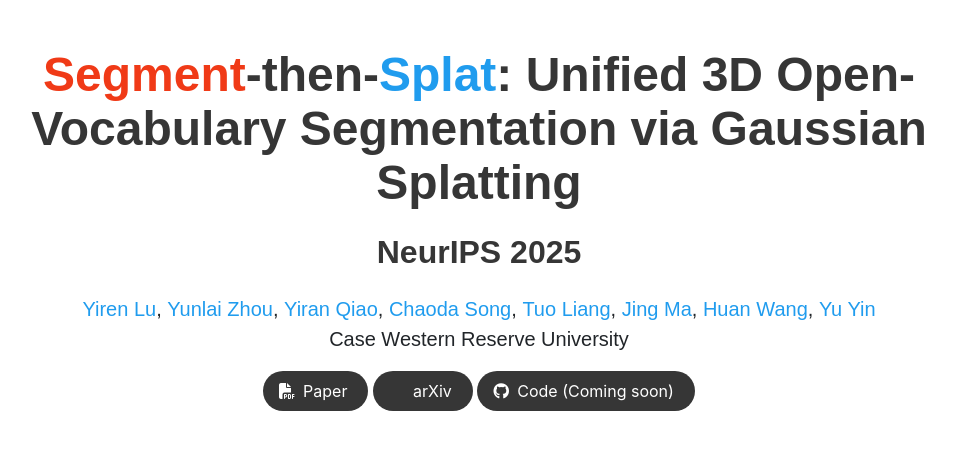
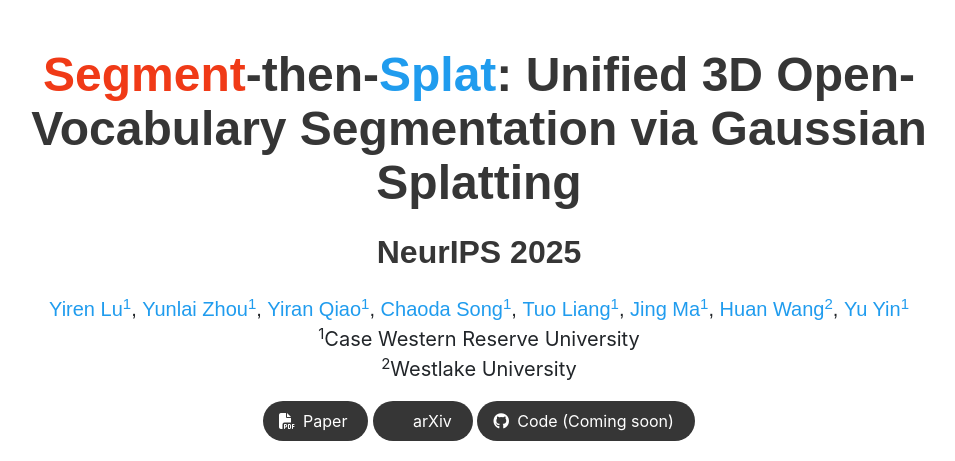
Before and after one commit to vulab-AI/Segment-then-Splat, a plain HTML site: page index.html in a window 1280 px wide. Shown: the top 461 px of the page, without its empty margins (161-1116 px from the left). Drawn offline with nearby package versions, Linux system fonts and the light colour scheme; a script that the page names is missing; some icons are missing; a web font is replaced by a local one.

Commit message:
add westlake univeristy
Updated author names and affiliations with superscripts for contributions.

```diff
--- a/index.html
+++ b/index.html
@@ -39,31 +39,36 @@
             <h1 class="title is-1 publication-title"><font color="#f03a17">Segment</font>-then-<font color="#209cee">Splat</font>: Unified 3D Open-Vocabulary Segmentation via Gaussian Splatting</h1>
             <h1 class="title is-3 publication-title">NeurIPS 2025</h1>
             <div class="is-size-5 publication-authors">
-              <!-- Paper authors -->
               <span class="author-block">
-                <a href="https://yiren-lu.com/" target="_blank">Yiren Lu</a>,</span>
+                <a href="https://yiren-lu.com/" target="_blank">Yiren Lu<sup>1</sup></a>,
+              </span>
               <span class="author-block">
-                  <a href="https://github.com/Allen-Zhou729" target="_blank">Yunlai Zhou</a>,</span>
+                <a href="https://github.com/Allen-Zhou729" target="_blank">Yunlai Zhou<sup>1</sup></a>,
+              </span>
               <span class="author-block">
-                  <a href="https://scholar.google.com/citations?user=XdvVFb0AAAAJ&hl=en" target="_blank">Yiran Qiao</a>,</span>
+                <a href="https://scholar.google.com/citations?user=XdvVFb0AAAAJ&hl=en" target="_blank">Yiran Qiao<sup>1</sup></a>,
+              </span>
               <span class="author-block">
-                  <a href="https://ieeexplore.ieee.org/author/37088982175" target="_blank">Chaoda Song</a>,</span>
+                <a href="https://ieeexplore.ieee.org/author/37088982175" target="_blank">Chaoda Song<sup>1</sup></a>,
+              </span>
               <span class="author-block">
-                  <a href="https://scholar.google.com/citations?user=YBKC-AoAAAAJ&hl=en" target="_blank">Tuo Liang</a>,</span>
+                <a href="https://scholar.google.com/citations?user=YBKC-AoAAAAJ&hl=en" target="_blank">Tuo Liang<sup>1</sup></a>,
+              </span>
               <span class="author-block">
-                  <a href="https://jma712.github.io/" target="_blank">Jing Ma</a>,</span>
+                <a href="https://jma712.github.io/" target="_blank">Jing Ma<sup>1</sup></a>,
+              </span>
               <span class="author-block">
-                  <a href="https://huanwang.tech/" target="_blank">Huan Wang</a>,</span>
+                <a href="https://huanwang.tech/" target="_blank">Huan Wang<sup>2</sup></a>,
+              </span>
               <span class="author-block">
-                  <a href="https://yin-yu.github.io/" target="_blank">Yu Yin</a>
+                <a href="https://yin-yu.github.io/" target="_blank">Yu Yin<sup>1</sup></a>
               </span>
             </div>
 
-                  <div class="is-size-5 publication-authors">
-                    <span class="author-block">Case Western Reserve University</span>
-                    <!-- <span class="eql-cntrb"><small><br><sup>*</sup>Indicates Equal Contribution</small></span> -->
+            <div class="is-size-5 publication-affiliations">
+              <span class="author-block"><sup>1</sup>Case Western Reserve University</span><br>
+              <span class="author-block"><sup>2</sup>Westlake University</span>
             </div>
-
                   <div class="column has-text-centered">
                     <div class="publication-links">
                          <!-- Arxiv PDF link -->
```
Lines whose indentation alone changed are shown as unchanged.
